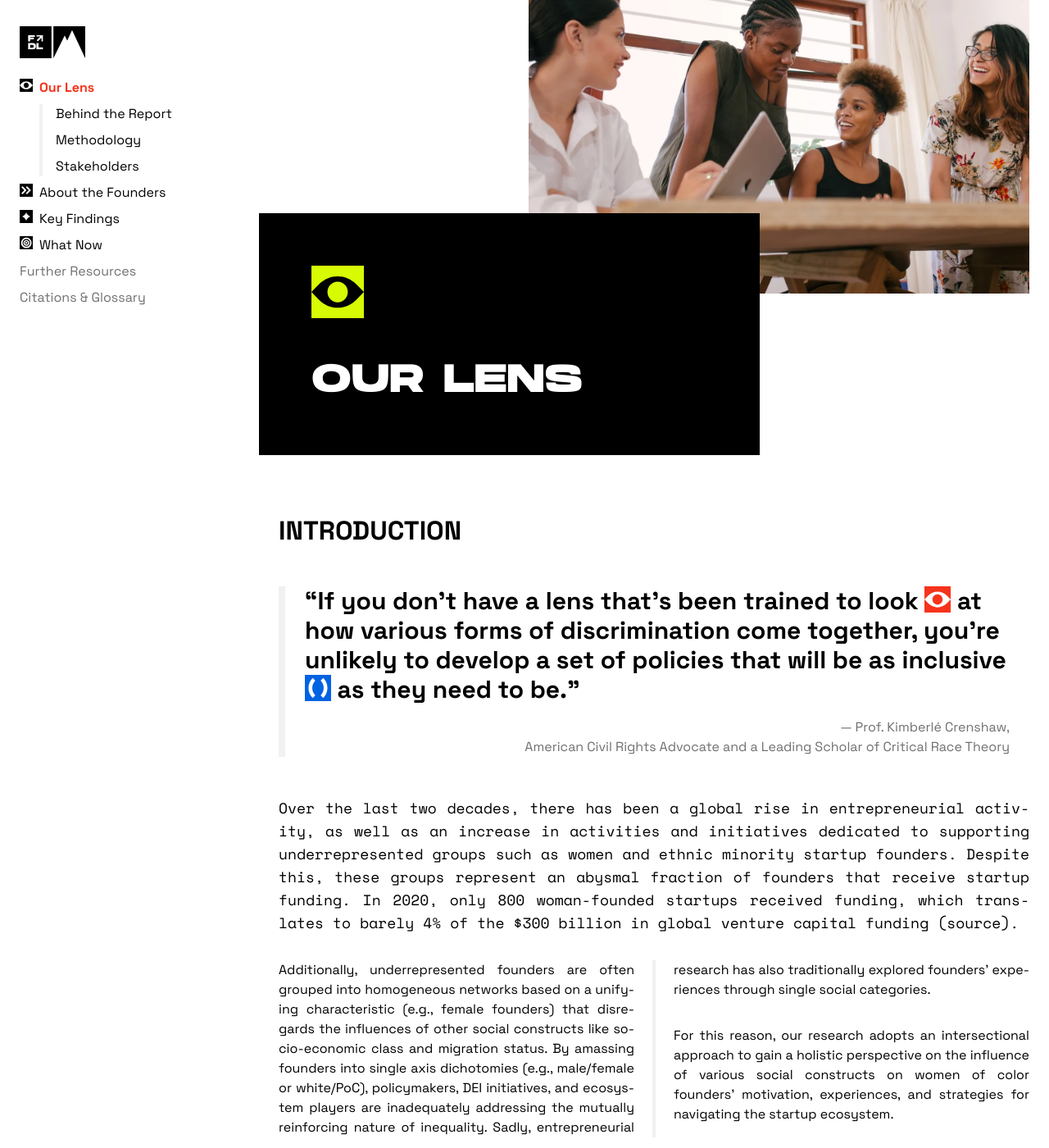
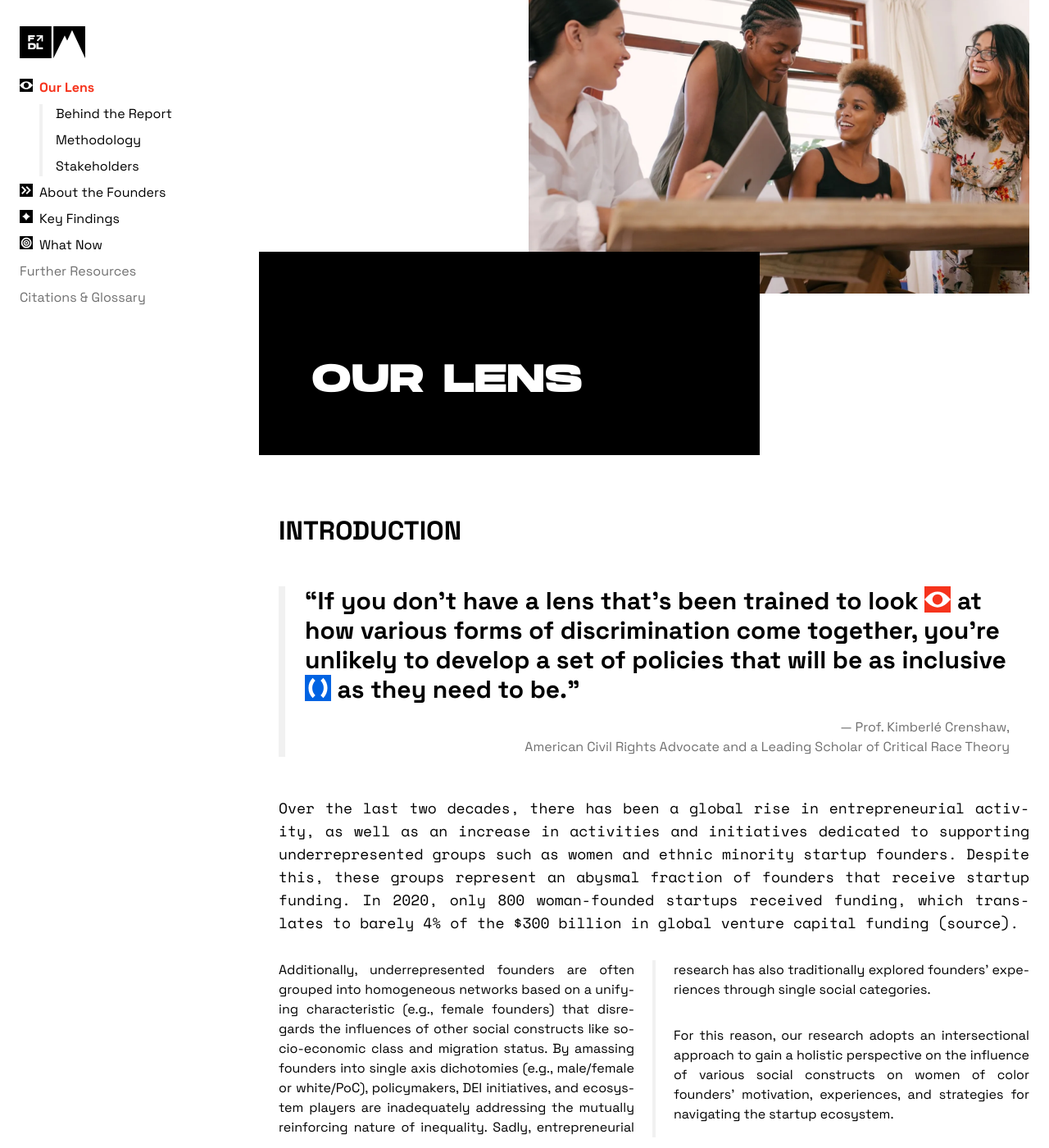
Before and after one commit to Founderland/Report, a Jekyll site: the page built from index.html, in a window 1280 px wide and 1400 px high, scrolled down 884 px. Shown: the whole window at 82% size. Built offline with Jekyll 4.4.1, drawn with Linux system fonts in a browser that asks for light colours.

Commit message:
section head mobile

```diff
--- a/_includes/section-1.html
+++ b/_includes/section-1.html
@@ -6,7 +6,7 @@
 <div class="section-head">
     <img src="assets/images/lens-min.webp" alt="A group of four women of color, talking and laughing around a conference table.">
     <div class="title-card">
-        <div class="bg-lime w-16 h-16 inline-block">
+        <div class="bg-lime inline-block">
             <i class="symbol Visibility black"></i>
         </div>
         <h1 class="mb-0">Our Lens</h1>
--- a/assets/styles/output.css
+++ b/assets/styles/output.css
@@ -646,12 +646,12 @@
   width: 5rem;
 }
 
+.w-1\/2 {
+  width: 50%;
+}
+
 .w-16 {
   width: 4rem;
-}
-
-.w-1\/2 {
-  width: 50%;
 }
 
 .grow {
@@ -1520,7 +1520,17 @@
   color: rgb(255 255 255 / var(--tw-text-opacity));
   --tw-bg-opacity: 1;
   background-color: rgb(0 0 0 / var(--tw-bg-opacity));
-  padding: 4rem;
+  padding: 3rem;
+}
+
+.section-head .symbol-wrapper {
+  width: 48px;
+  height: 48px;
+}
+
+.section-head .symbol {
+  width: 100%;
+  height: 100%;
 }
 
 @media (min-width: 768px) {
@@ -1544,9 +1554,10 @@
 
   .section-head .title-card {
     bottom: 0;
-  }
-
-  .section-head .symbol {
+    padding: 4rem;
+  }
+
+  .section-head .symbol-wrapper {
     width: 64px;
     height: 64px;
   }
```
Also changed, not shown: assets/styles/input.css (+12 -2 lines).
